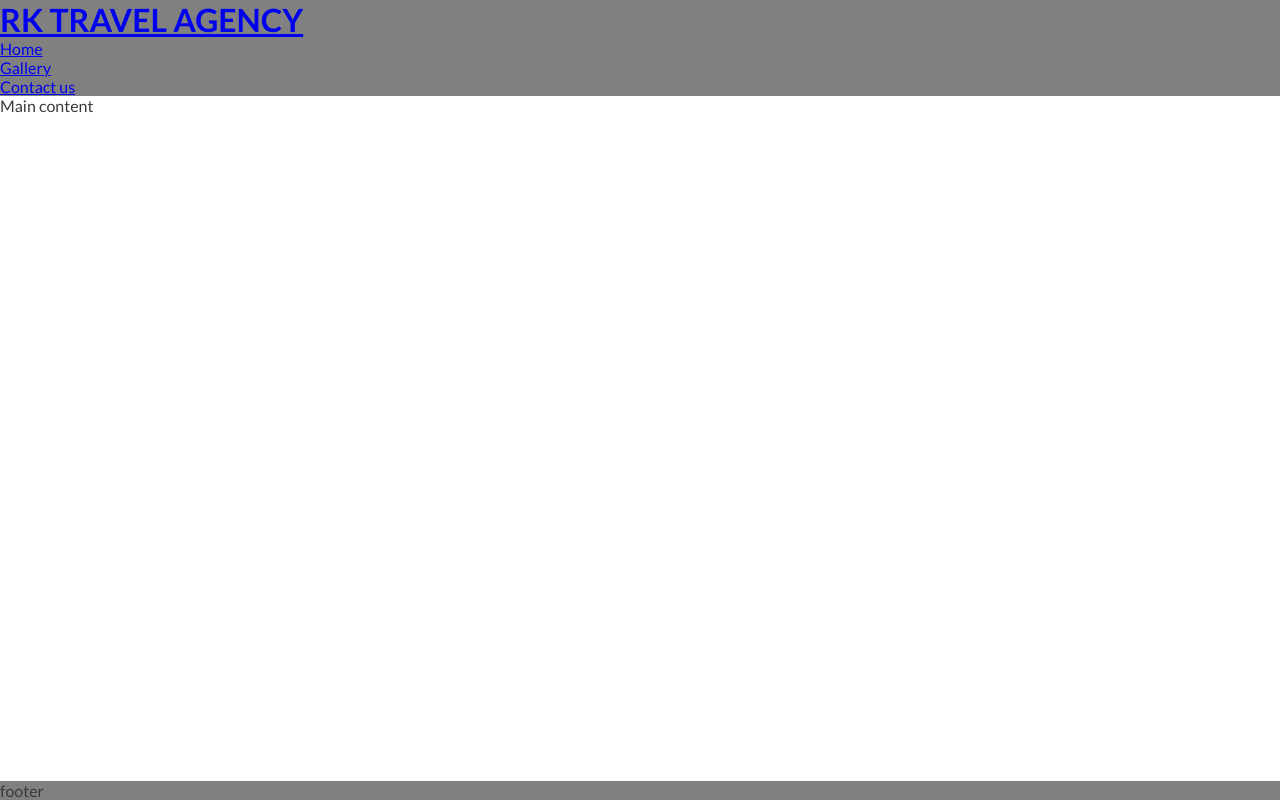
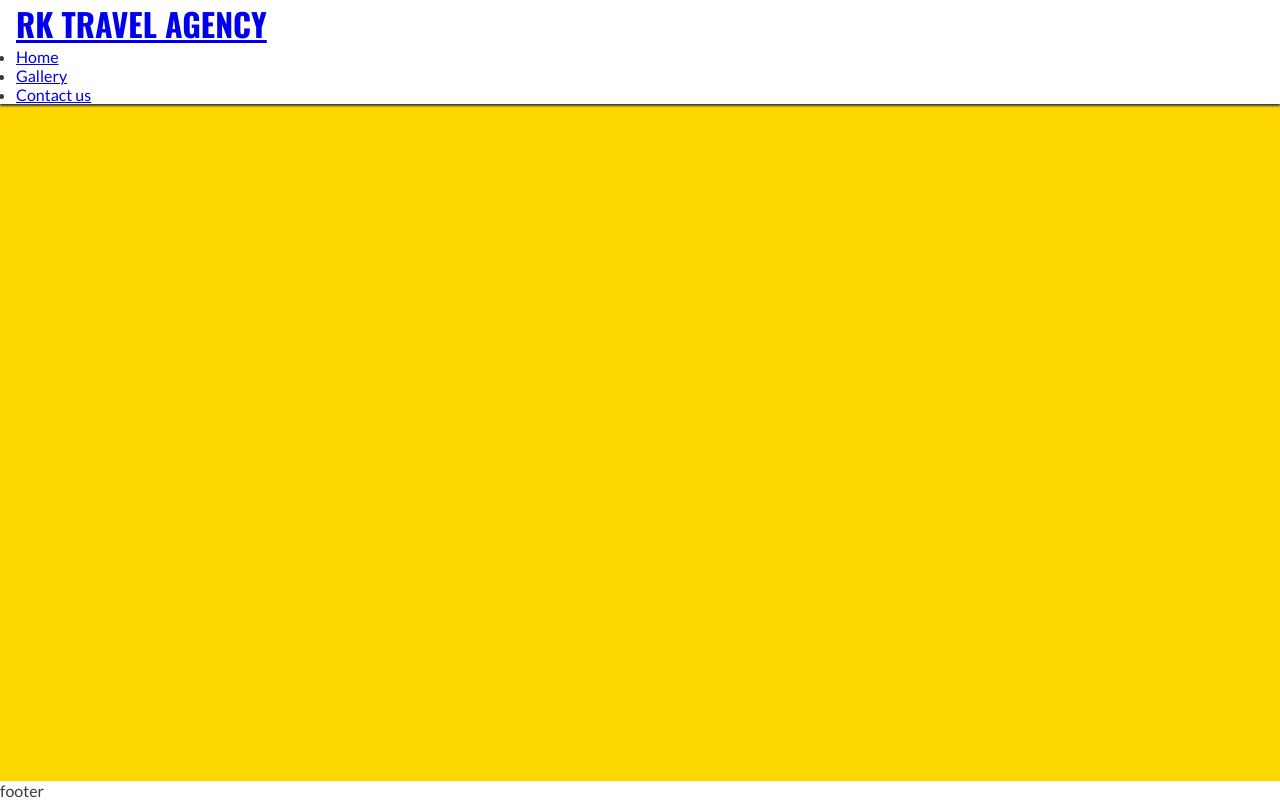
Before and after one commit to RamyApepone/RK-travel-agency, a plain HTML site: page index.html in a window 1280 px wide. Drawn offline with nearby package versions, Linux system fonts and the light colour scheme.

Commit message:
Header fixed change the background color

```diff
--- a/assets/css/style.css
+++ b/assets/css/style.css
@@ -1,5 +1,6 @@
 /* Google fonts import */
 @import url('https://fonts.googleapis.com/css2?family= Lato:ital,wght@0,100;0,300;0,400;0,700;0,900;1,100;1,300;1,400;1,700;1,900 &family=Oswald:wght@200..700&display=swap');
+
 /* Asterisk wildcard selector the purpose is to override default style */
 * {
     padding: 0;
@@ -20,17 +21,26 @@ body {
 
 /* Header */
 header {
-    background-color: grey;
+    background-color: white;
+    padding: 0 1rem;
+    position: fixed;
+    z-index: 99;
+    width: 100%;
+    box-shadow: 0 2px 2px #3a3a3a;
+}
+
+h1 {
+    font-family: 'Oswald', sans-serif;
 }
 
 /* Main content */
 main {
-    background-color: white;
+    background-color: gold;
     /* push footer down */
     flex: 1 0 auto;
 }
 
 /* Footer */
 footer {
-    background-color: grey;
+    background-color: white;
 }
--- a/index.html
+++ b/index.html
@@ -16,7 +16,7 @@
     <!--Header-->
     <header>
         <a href="index.html">
-            <h1>RK TRAVEL AGENCY</h1>
+            <h1 id="logo">RK TRAVEL AGENCY</h1>
         </a>
         <nav>
             <ul>
```
